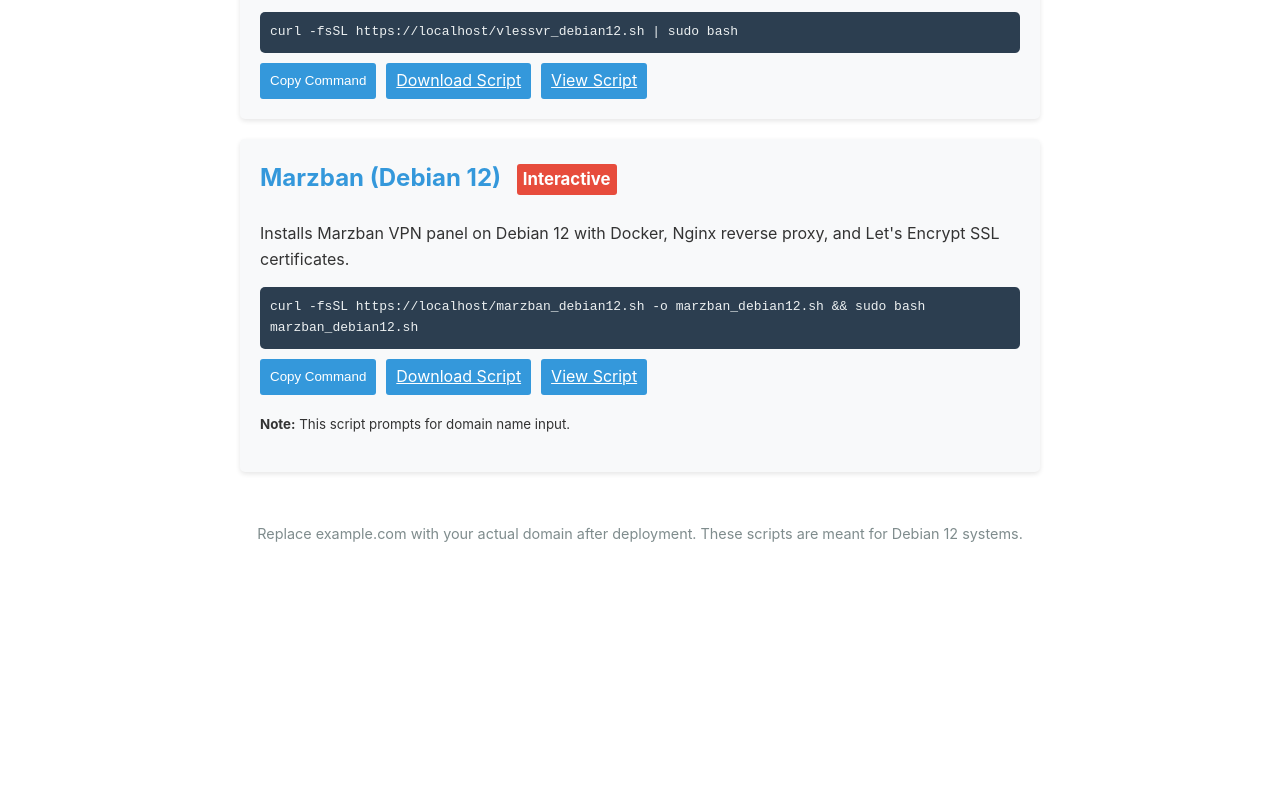
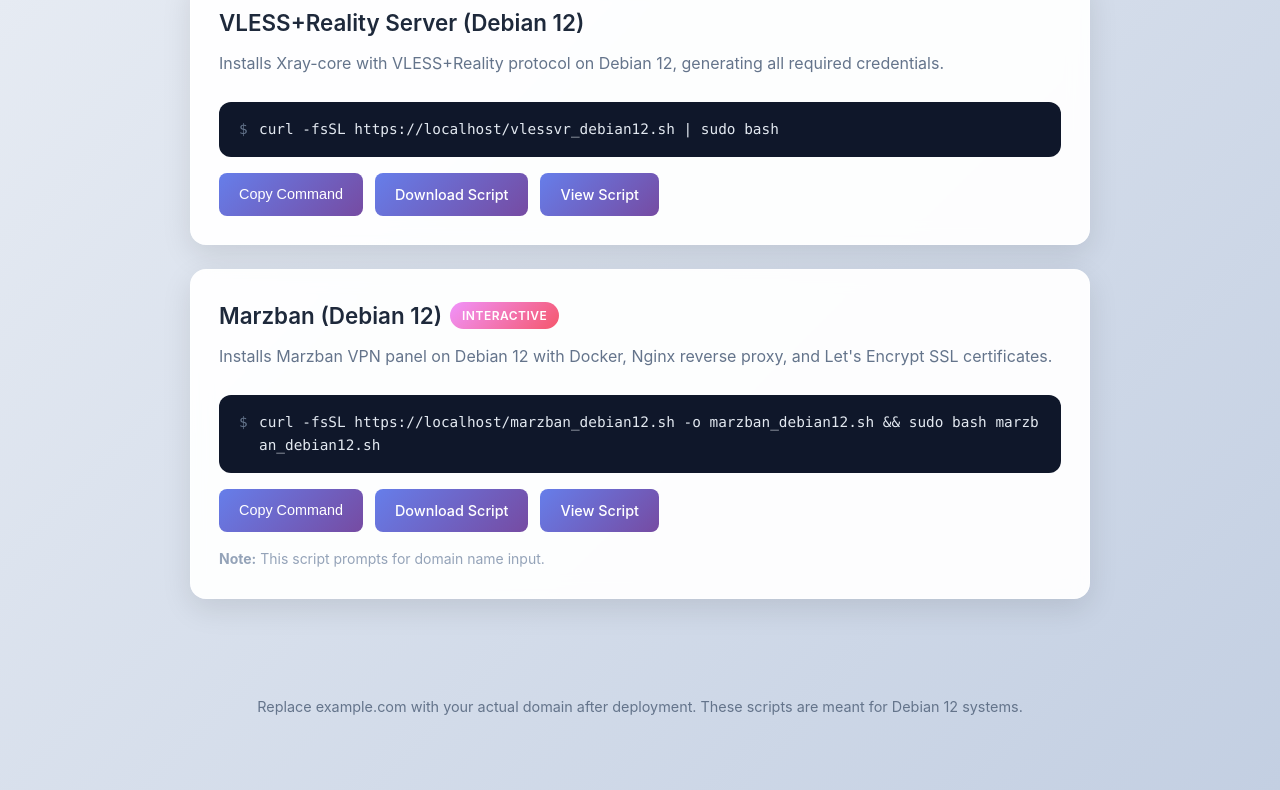
Before and after one commit to katiebaumstein/vpn-scripts-hosting, a website: page public/index.html in a window 1280 px wide. Shown: the part 895-1685 px from the top of the page. Before the commit the page ends 1475 px from the top, so only its background shows below. Drawn offline with Linux system fonts and the light colour scheme.

Commit message:
UI enhance

```diff
--- a/public/index.html
+++ b/public/index.html
@@ -5,85 +5,187 @@
     <meta name="viewport" content="width=device-width, initial-scale=1.0">
     <title>VPN Scripts Repository</title>
     <style>
+        * {
+            margin: 0;
+            padding: 0;
+            box-sizing: border-box;
+        }
+
         body {
             font-family: -apple-system, BlinkMacSystemFont, 'Segoe UI', Roboto, Oxygen, Ubuntu, Cantarell, 'Open Sans', 'Helvetica Neue', sans-serif;
             line-height: 1.6;
-            color: #333;
-            max-width: 800px;
+            color: #1a1a1a;
+            background: linear-gradient(135deg, #f5f7fa 0%, #c3cfe2 100%);
+            min-height: 100vh;
+            padding: 40px 20px;
+        }
+
+        .container {
+            max-width: 900px;
             margin: 0 auto;
-            padding: 20px;
         }
+
         h1 {
-            color: #2c3e50;
-            border-bottom: 2px solid #eee;
-            padding-bottom: 10px;
+            font-size: 2.5rem;
+            font-weight: 700;
+            background: linear-gradient(135deg, #667eea 0%, #764ba2 100%);
+            -webkit-background-clip: text;
+            -webkit-text-fill-color: transparent;
+            text-align: center;
+            margin-bottom: 1rem;
         }
+
+        .subtitle {
+            text-align: center;
+            color: #64748b;
+            font-size: 1.1rem;
+            margin-bottom: 3rem;
+        }
+
         .script-container {
-            margin-top: 30px;
+            display: grid;
+            gap: 1.5rem;
         }
+
         .script-item {
-            background-color: #f8f9fa;
-            border-radius: 5px;
-            padding: 20px;
-            margin-bottom: 20px;
-            box-shadow: 0 2px 5px rgba(0,0,0,0.1);
+            background: rgba(255, 255, 255, 0.95);
+            backdrop-filter: blur(10px);
+            border-radius: 16px;
+            padding: 28px;
+            box-shadow: 0 10px 30px rgba(0, 0, 0, 0.1);
+            transition: transform 0.3s ease, box-shadow 0.3s ease;
+            border: 1px solid rgba(255, 255, 255, 0.5);
         }
+
+        .script-item:hover {
+            transform: translateY(-5px);
+            box-shadow: 0 15px 40px rgba(0, 0, 0, 0.15);
+        }
+
         .script-title {
-            font-size: 1.5em;
-            margin-top: 0;
-            color: #3498db;
+            font-size: 1.4rem;
+            font-weight: 600;
+            color: #1e293b;
+            margin-bottom: 0.5rem;
+            display: flex;
+            align-items: center;
+            gap: 0.5rem;
         }
+
         .script-description {
-            margin-bottom: 15px;
+            color: #64748b;
+            margin-bottom: 1.5rem;
+            line-height: 1.8;
         }
+
         .install-command {
-            background-color: #2c3e50;
-            color: #ecf0f1;
-            padding: 10px;
-            border-radius: 5px;
-            font-family: monospace;
+            background: #0f172a;
+            color: #e2e8f0;
+            padding: 16px 20px;
+            border-radius: 12px;
+            font-family: 'Monaco', 'Menlo', 'Ubuntu Mono', monospace;
+            font-size: 0.9rem;
             overflow-x: auto;
             white-space: pre-wrap;
+            word-break: break-all;
+            position: relative;
+            margin-bottom: 1rem;
         }
+
+        .install-command::before {
+            content: '$';
+            position: absolute;
+            left: 20px;
+            color: #64748b;
+            user-select: none;
+        }
+
+        .install-command {
+            padding-left: 40px;
+        }
+
         .copy-button {
-            background-color: #3498db;
+            background: linear-gradient(135deg, #667eea 0%, #764ba2 100%);
             color: white;
             border: none;
-            padding: 5px 10px;
-            border-radius: 3px;
+            padding: 10px 20px;
+            border-radius: 8px;
             cursor: pointer;
-            margin-top: 10px;
+            font-weight: 500;
+            font-size: 0.9rem;
+            transition: all 0.3s ease;
+            text-decoration: none;
+            display: inline-block;
         }
+
         .copy-button:hover {
-            background-color: #2980b9;
+            transform: translateY(-2px);
+            box-shadow: 0 5px 15px rgba(102, 126, 234, 0.4);
         }
+
+        .copy-button:active {
+            transform: translateY(0);
+        }
+
         .button-container {
             display: flex;
-            gap: 10px;
+            gap: 12px;
+            flex-wrap: wrap;
         }
+
         .tag {
             display: inline-block;
-            background-color: #e74c3c;
+            background: linear-gradient(135deg, #f093fb 0%, #f5576c 100%);
             color: white;
-            font-size: 0.7em;
-            padding: 2px 6px;
-            border-radius: 3px;
-            vertical-align: middle;
-            margin-left: 10px;
+            font-size: 0.75rem;
+            font-weight: 600;
+            padding: 4px 12px;
+            border-radius: 20px;
+            text-transform: uppercase;
+            letter-spacing: 0.5px;
         }
+
+        small {
+            display: block;
+            margin-top: 1rem;
+            color: #94a3b8;
+            font-size: 0.875rem;
+        }
+
         footer {
-            margin-top: 50px;
+            margin-top: 4rem;
             text-align: center;
-            font-size: 0.9em;
-            color: #7f8c8d;
+            color: #64748b;
+            font-size: 0.9rem;
+            padding: 2rem 0;
+        }
+
+        @media (max-width: 640px) {
+            h1 {
+                font-size: 2rem;
+            }
+
+            .script-item {
+                padding: 20px;
+            }
+
+            .button-container {
+                flex-direction: column;
+            }
+
+            .copy-button {
+                width: 100%;
+                text-align: center;
+            }
         }
     </style>
 </head>
 <body>
-    <h1>VPN Scripts Repository</h1>
-    <p>Welcome to the VPN installation scripts repository. Below you'll find various VPN scripts that can be installed on Debian 12 systems.</p>
+    <div class="container">
+        <h1>VPN Scripts Repository</h1>
+        <p class="subtitle">Welcome to the VPN installation scripts repository. Below you'll find various VPN scripts that can be installed on Debian 12 systems.</p>
 
-    <div class="script-container">
+        <div class="script-container">
         <div class="script-item">
             <h3 class="script-title">Hysteria2 (Debian 12) <span class="tag">Interactive</span></h3>
             <p class="script-description">Installs and configures Hysteria2 VPN server on Debian 12 with ACME for SSL certificates.</p>
@@ -129,11 +231,12 @@
             </div>
             <p><small><strong>Note:</strong> This script prompts for domain name input.</small></p>
         </div>
+        </div>
+
+        <footer>
+            <p>Replace example.com with your actual domain after deployment. These scripts are meant for Debian 12 systems.</p>
+        </footer>
     </div>
-
-    <footer>
-        <p>Replace example.com with your actual domain after deployment. These scripts are meant for Debian 12 systems.</p>
-    </footer>
 
     <script>
         function copyToClipboard(elementId) {
```
